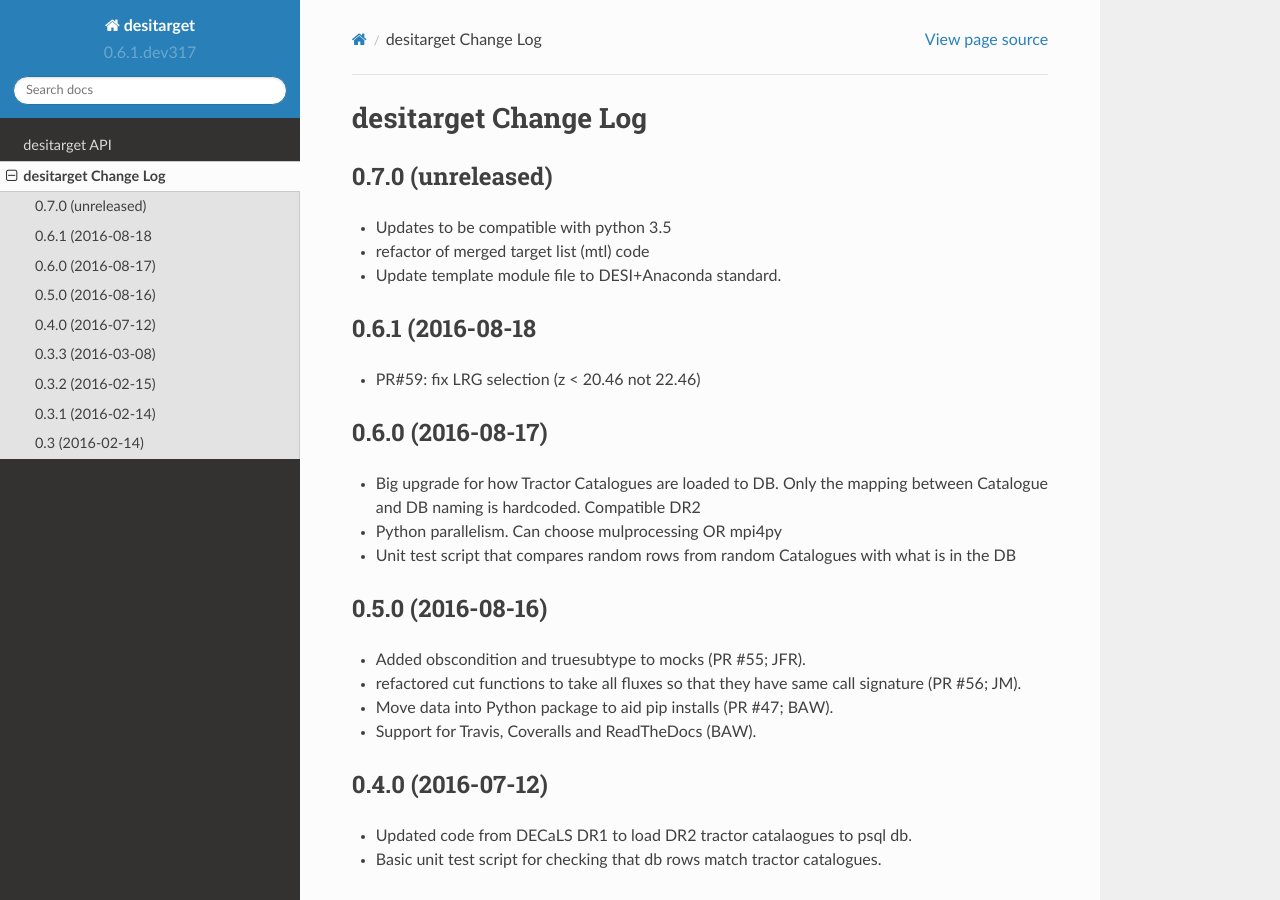
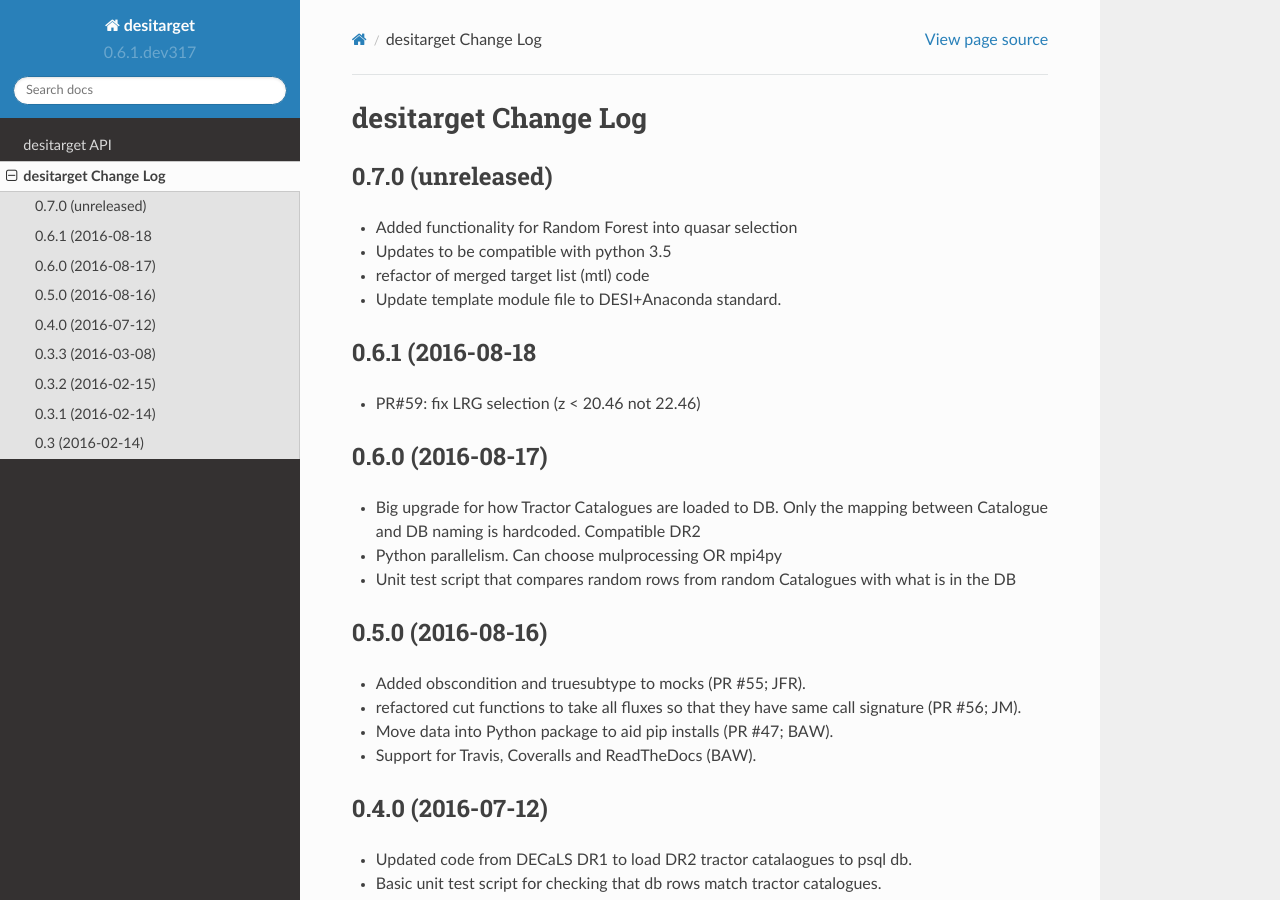
Before and after one commit to desihub/desitarget, a Sphinx documentation site: the page built from doc/changes.rst, in a window 1280 px wide and 900 px high. Built offline with Sphinx 7.4.7 and the Read the Docs theme 2.0.0, drawn with Linux system fonts in a browser that asks for light colours.

Commit message:
Updated changes.rst with changes

```diff
--- a/doc/changes.rst
+++ b/doc/changes.rst
@@ -5,6 +5,7 @@ desitarget Change Log
 0.7.0 (unreleased)
 ------------------
 
+* Added functionality for Random Forest into quasar selection
 * Updates to be compatible with python 3.5
 * refactor of merged target list (mtl) code
 * Update template module file to DESI+Anaconda standard.
```
